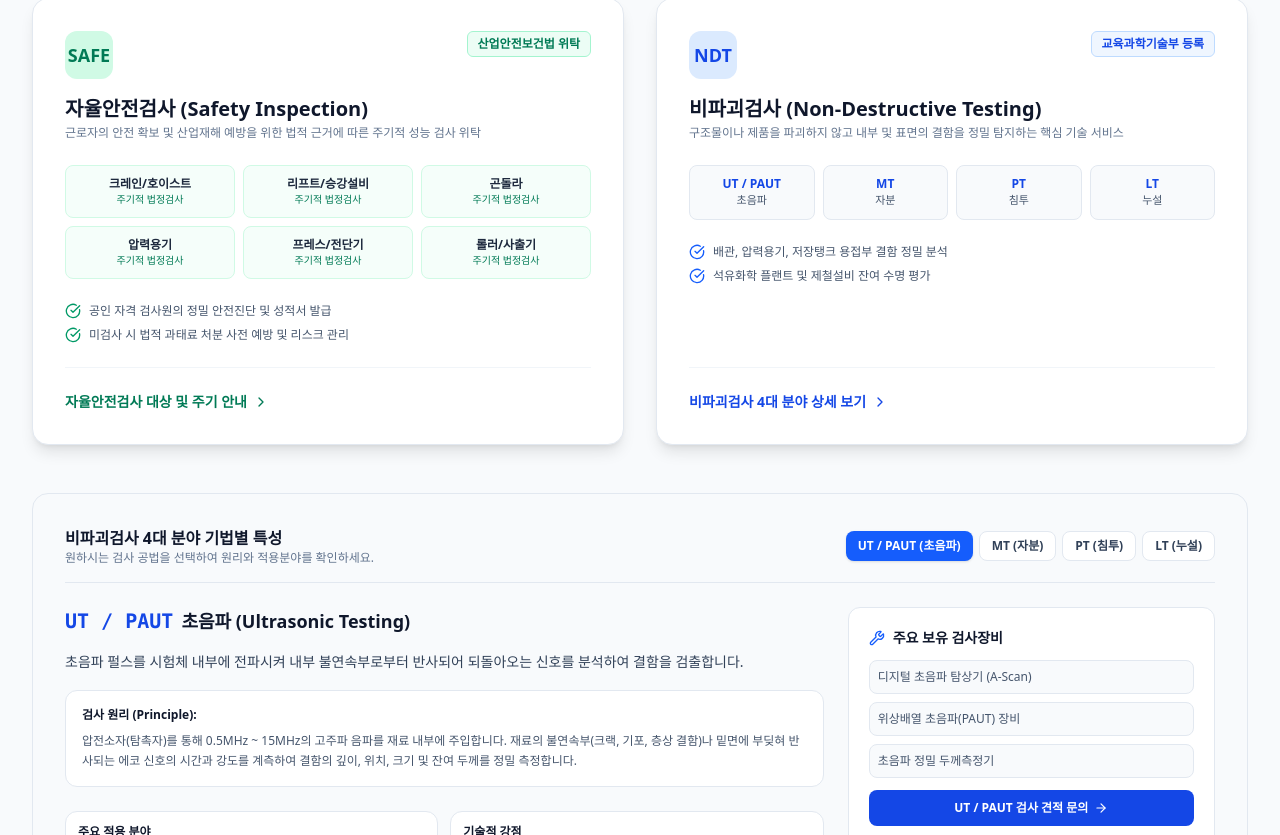
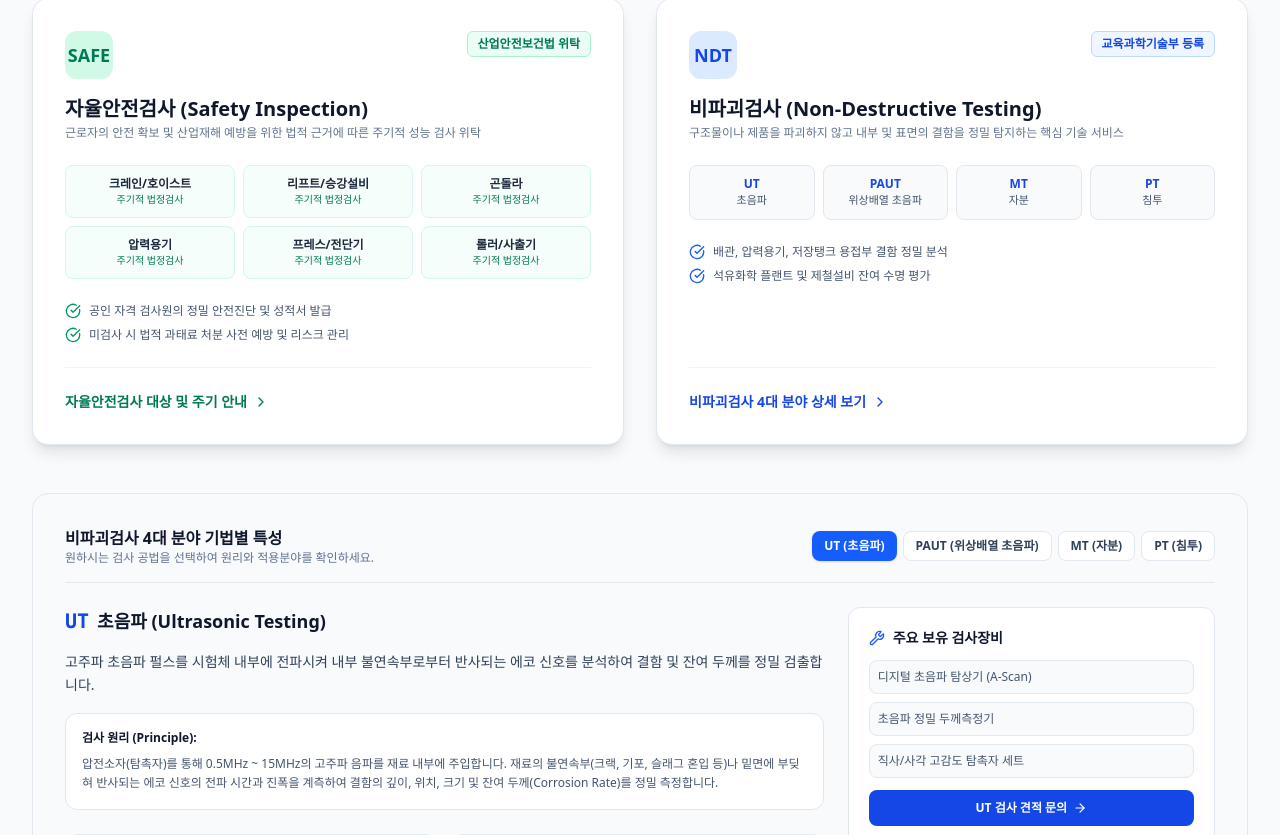
Before and after one commit to city4900-cmyk/wisetec02, a React (Vite) app: page / in a window 1280 px wide. Shown: the part 1105-1940 px from the top of the page. Built offline with nearby package versions, Linux system fonts and the light colour scheme; a web font is replaced by a local one.

Commit message:
feat(services): add PAUT service and streamline NDT offerings
- Add Phased Array Ultrasonic Testing (PAUT) as a dedicated NDT service
- Update inquiry form to include PAUT and remove legacy/out-of-scope categories
- Refine NDT service definitions and terminology across the site

```diff
--- a/src/components/InquiryForm.tsx
+++ b/src/components/InquiryForm.tsx
@@ -18,7 +18,7 @@ import { InquiryFormData } from '../types';
 import { COMPANY_INFO } from '../data/companyData';
 
 interface InquiryFormProps {
-  initialServiceCategory?: 'safety' | 'ndt' | 'patent_leak' | 'consulting' | 'other';
+  initialServiceCategory?: 'safety' | 'ndt' | 'other';
   onSubmittedSuccess?: () => void;
 }
 
@@ -33,7 +33,7 @@ export const InquiryForm: React.FC<InquiryFormProps> = ({
     phoneNumber: '',
     email: '',
     serviceCategory: initialServiceCategory,
-    ndtSubCategories: ['UT', 'MT'],
+    ndtSubCategories: ['UT', 'PAUT'],
     targetEquipment: '',
     location: '',
     preferredDate: '',
@@ -53,9 +53,9 @@ export const InquiryForm: React.FC<InquiryFormProps> = ({
 
   const ndtOptions = [
     { code: 'UT', label: '초음파 (UT)' },
+    { code: 'PAUT', label: '위상배열 초음파 (PAUT)' },
     { code: 'MT', label: '자분 (MT)' },
     { code: 'PT', label: '침투 (PT)' },
-    { code: 'LT', label: '누설 (LT)' },
   ];
 
   const handleNdtCheckbox = (code: string) => {
@@ -202,9 +202,7 @@ export const InquiryForm: React.FC<InquiryFormProps> = ({
                   ? `비파괴검사 (${submittedReceipt.data.ndtSubCategories.join(', ')})`
                   : submittedReceipt.data.serviceCategory === 'safety'
                   ? '자율안전검사 위탁'
-                  : submittedReceipt.data.serviceCategory === 'patent_leak'
-                  ? '특허 곤돌라 진공 누설검사'
-                  : '기타 기술시험/컨설팅'}
+                  : '기타 업무 문의'}
               </span>
             </div>
             <div className="flex justify-between border-t border-slate-200 pt-2">
@@ -224,7 +222,7 @@ export const InquiryForm: React.FC<InquiryFormProps> = ({
                   phoneNumber: '',
                   email: '',
                   serviceCategory: 'ndt',
-                  ndtSubCategories: ['UT', 'MT'],
+                  ndtSubCategories: ['UT', 'PAUT'],
                   targetEquipment: '',
                   location: '',
                   preferredDate: '',
@@ -326,11 +324,11 @@ export const InquiryForm: React.FC<InquiryFormProps> = ({
             </h4>
 
             {/* Main Category Tabs */}
-            <div className="grid grid-cols-2 sm:grid-cols-4 gap-3">
+            <div className="grid grid-cols-1 sm:grid-cols-3 gap-3">
               <button
                 type="button"
                 onClick={() => setFormData({ ...formData, serviceCategory: 'safety' })}
-                className={`p-3 rounded-xl border text-left transition-all ${
+                className={`p-3.5 rounded-xl border text-left transition-all ${
                   formData.serviceCategory === 'safety'
                     ? 'bg-emerald-50 border-emerald-600 text-emerald-900 font-bold ring-1 ring-emerald-600'
                     : 'bg-slate-50 border-slate-200 text-slate-700 hover:bg-slate-100'
@@ -343,7 +341,7 @@ export const InquiryForm: React.FC<InquiryFormProps> = ({
               <button
                 type="button"
                 onClick={() => setFormData({ ...formData, serviceCategory: 'ndt' })}
-                className={`p-3 rounded-xl border text-left transition-all ${
+                className={`p-3.5 rounded-xl border text-left transition-all ${
                   formData.serviceCategory === 'ndt'
                     ? 'bg-blue-50 border-blue-600 text-blue-900 font-bold ring-1 ring-blue-600'
                     : 'bg-slate-50 border-slate-200 text-slate-700 hover:bg-slate-100'
@@ -355,28 +353,15 @@ export const InquiryForm: React.FC<InquiryFormProps> = ({
 
               <button
                 type="button"
-                onClick={() => setFormData({ ...formData, serviceCategory: 'patent_leak' })}
-                className={`p-3 rounded-xl border text-left transition-all ${
-                  formData.serviceCategory === 'patent_leak'
-                    ? 'bg-amber-50 border-amber-600 text-amber-900 font-bold ring-1 ring-amber-600'
+                onClick={() => setFormData({ ...formData, serviceCategory: 'other' })}
+                className={`p-3.5 rounded-xl border text-left transition-all ${
+                  formData.serviceCategory === 'other'
+                    ? 'bg-slate-800 border-slate-900 text-white font-bold ring-1 ring-slate-800'
                     : 'bg-slate-50 border-slate-200 text-slate-700 hover:bg-slate-100'
                 }`}
               >
-                <div className="text-xs text-amber-600 font-semibold mb-1">특허 보유기술</div>
-                <div className="text-sm font-bold">곤돌라 진공 누설검사</div>
-              </button>
-
-              <button
-                type="button"
-                onClick={() => setFormData({ ...formData, serviceCategory: 'consulting' })}
-                className={`p-3 rounded-xl border text-left transition-all ${
-                  formData.serviceCategory === 'consulting'
-                    ? 'bg-indigo-50 border-indigo-600 text-indigo-900 font-bold ring-1 ring-indigo-600'
-                    : 'bg-slate-50 border-slate-200 text-slate-700 hover:bg-slate-100'
-                }`}
-              >
-                <div className="text-xs text-indigo-600 font-semibold mb-1">종합 컨설팅</div>
-                <div className="text-sm font-bold">기술시험 및 분석</div>
+                <div className="text-xs text-slate-500 font-semibold mb-1">기타 문의</div>
+                <div className="text-sm font-bold">업무 제휴 및 일반</div>
               </button>
             </div>
 
@@ -386,7 +371,7 @@ export const InquiryForm: React.FC<InquiryFormProps> = ({
                 <span className="text-xs font-bold text-slate-700 block">
                   상세 NDT 검사 기법 (복수 선택 가능):
                 </span>
-                <div className="grid grid-cols-2 sm:grid-cols-5 gap-2">
+                <div className="grid grid-cols-2 sm:grid-cols-4 gap-2">
                   {ndtOptions.map((opt) => {
                     const checked = formData.ndtSubCategories.includes(opt.code);
                     return (
--- a/src/data/companyData.ts
+++ b/src/data/companyData.ts
@@ -130,23 +130,45 @@ export const NDT_SERVICES: NdtServiceItem[] = [
     id: 'ut',
     nameKo: '초음파',
     nameEn: 'Ultrasonic Testing',
-    code: 'UT / PAUT',
-    summary: '초음파 펄스를 시험체 내부에 전파시켜 내부 불연속부로부터 반사되어 되돌아오는 신호를 분석하여 결함을 검출합니다.',
-    principle: '압전소자(탐촉자)를 통해 0.5MHz ~ 15MHz의 고주파 음파를 재료 내부에 주입합니다. 재료의 불연속부(크랙, 기포, 층상 결함)나 밑면에 부딪혀 반사되는 에코 신호의 시간과 강도를 계측하여 결함의 깊이, 위치, 크기 및 잔여 두께를 정밀 측정합니다.',
+    code: 'UT',
+    summary: '고주파 초음파 펄스를 시험체 내부에 전파시켜 내부 불연속부로부터 반사되는 에코 신호를 분석하여 결함 및 잔여 두께를 정밀 검출합니다.',
+    principle: '압전소자(탐촉자)를 통해 0.5MHz ~ 15MHz의 고주파 음파를 재료 내부에 주입합니다. 재료의 불연속부(크랙, 기포, 슬래그 혼입 등)나 밑면에 부딪혀 반사되는 에코 신호의 전파 시간과 진폭을 계측하여 결함의 깊이, 위치, 크기 및 잔여 두께(Corrosion Rate)를 정밀 측정합니다.',
     targetApplications: [
       '후판, 단조재 및 배관 잔여 두께 정밀 측정 (Corrosion Mapping)',
-      '용접부 내부 균열(Crack) 및 융합 불량 검사',
+      '압력용기 및 배관 맞대기 용접부 내부 균열(Crack) 및 용융 불량 검사',
       '샤프트, 롤러, 회전기계 축의 피로 균열 검사',
       '복합소재 적층 결함 및 박리(Delamination) 진단',
     ],
     advantages: [
       '방사선 피폭 위험이 없어 현장 작업 중에도 즉시 안전하게 수행 가능',
       '두께가 두꺼운 부재의 깊은 결함도 높은 투과력으로 검출',
-      '결함의 깊이와 위치를 실시간 수치로 즉각 확인 가능',
+      '결함의 깊이와 위치를 실시간 A-Scan 신호 및 수치로 즉각 확인 가능',
     ],
-    equipment: ['디지털 초음파 탐상기 (A-Scan)', '위상배열 초음파(PAUT) 장비', '초음파 정밀 두께측정기'],
+    equipment: ['디지털 초음파 탐상기 (A-Scan)', '초음파 정밀 두께측정기', '직사/사각 고감도 탐촉자 세트'],
     color: 'border-indigo-500 text-indigo-600 bg-indigo-50',
-    badge: '신속 정밀진단',
+    badge: '내부결함/두께진단',
+  },
+  {
+    id: 'paut',
+    nameKo: '위상배열 초음파',
+    nameEn: 'Phased Array Ultrasonic Testing',
+    code: 'PAUT',
+    summary: '다채널 미세 진동자를 전자적으로 제어하여 빔 각도와 초점을 가변 스캔하며, 결함의 단면 및 입체 형상을 실시간 2D/3D 컬러 영상으로 시각화합니다.',
+    principle: '다채널(16~64채널 이상) 프로브의 각 진동자에 미세한 시간 지연(Phase Delay)을 인가하여 초음파 빔을 원하는 각도(Sectorial Scan)와 초점 깊이로 전자 집속합니다. 단일 프로브 스캔만으로 용접부 전 단면(S-Scan, B-Scan, C-Scan)을 고속 스캔하고 결함의 정밀 크기 및 위치를 실시간 2D/3D 그래픽으로 완벽히 가시화합니다.',
+    targetApplications: [
+      '고온·고압 배관 및 원자력/석유화학 플랜트 핵심 용접부 비파괴 검사',
+      '방사선투과검사(RT) 대체 검사 (방사선 위험 없는 친환경 정밀 대체 공법)',
+      '복잡한 형상의 플랜지, 노즐, 엘보우 및 터빈 로터 정밀 검사',
+      '부식 맵핑(Corrosion Mapping) 및 복합재료 다층 구조 진단',
+    ],
+    advantages: [
+      'RT(방사선검사)를 완벽 대체하여 작업 구역 통제 없이 24시간 검사 가능',
+      '검사 데이터의 100% 디지털 영구 저장 및 2D/3D 단면 이미지 실시간 판독',
+      '단일 스캐닝으로 넓은 검사 범위를 고속 커버하여 공기 단축 및 신뢰도 극대화',
+    ],
+    equipment: ['최첨단 디지털 PAUT 탐상 시스템', '인코더 연동 휠 프로브 및 자동/반자동 스캐너', '초음파 해석 및 3D 렌더링 전용 소프트웨어'],
+    color: 'border-blue-600 text-blue-700 bg-blue-50',
+    badge: '첨단 2D/3D 영상화',
   },
   {
     id: 'mt',
@@ -191,28 +213,6 @@ export const NDT_SERVICES: NdtServiceItem[] = [
     equipment: ['염색 침투탐상 스프레이 세트', '수세성/용제제거성 형광 침투 시스템', '조도계 및 결함 비교 게이지'],
     color: 'border-rose-500 text-rose-600 bg-rose-50',
     badge: '비철금속 완벽대응',
-  },
-  {
-    id: 'lt',
-    nameKo: '누설',
-    nameEn: 'Leak Testing',
-    code: 'LT',
-    summary: '압력용기, 저장탱크, 배관 시스템의 기밀성(Tightness)을 검증하고 유체나 가스의 미세 누설 위치와 누설량을 정밀 측정합니다.',
-    principle: '검사 대상 내부와 외부에 압력차(가압 또는 진공 형성)를 형성한 뒤, 발포액(기포 형성법) 또는 헬륨/할로겐 추적가스를 사용하여 누설부를 정밀 감지합니다. 와이즈텍은 자체 특허인 **"곤돌라 고정식 진공상자 누설검사시스템"**을 통해 고소 부위에서도 고정밀 진공도(Negative Pressure)를 안정적으로 유지하며 검사합니다.',
-    targetApplications: [
-      '대형 저장탱크(오일탱크, LNG/LPG 탱크) 바닥판 및 벽체 용접부',
-      '화학 플랜트 진공 배관 및 열교환기 튜브 튜브시트 기밀 검사',
-      '가스 배관 매설부 및 밸브 플랜지 접합부 누설 탐지',
-      '선박 화물창(Cargo Hold) 및 해양플랜트 탱크 기밀성 평가',
-    ],
-    advantages: [
-      '와이즈텍 특허기술 적용으로 고소 및 곡면부에서도 고신뢰도 진공 밀착',
-      '유해 가스 누출 및 화재·폭발 위험 사전 원천 차단',
-      '극미량의 누설(Micro-leak)까지 신속하게 시각적/센서로 확인',
-    ],
-    equipment: ['특허 곤돌라 고정식 진공상자(Vacuum Box)', '진공 펌프 및 고정밀 디지털 차압계', '헬륨 질량분석 리크디텍터'],
-    color: 'border-emerald-500 text-emerald-600 bg-emerald-50',
-    badge: '와이즈텍 특허기술 연계',
   },
 ];
 
@@ -316,7 +316,7 @@ export const NOTICES: NoticeItem[] = [
     isImportant: false,
     content: `고객 여러분의 편의성을 높이고자 (주)와이즈텍 공식 웹사이트를 새롭게 개편하였습니다.
 
-홈페이지를 통해 자율안전검사 위탁, 비파괴검사 공인 4대 분야(UT, MT, PT, LT), 등록 면허 및 ISO 인증 현황을 손쉽게 확인하실 수 있으며, '온라인 견적 문의'를 통해 빠르고 정확한 비용 산출 및 일정 조율이 가능합니다.
+홈페이지를 통해 자율안전검사 위탁, 비파괴검사 공인 핵심 분야(UT, PAUT, MT, PT), 등록 면허 및 ISO 인증 현황을 손쉽게 확인하실 수 있으며, '온라인 견적 문의'를 통해 빠르고 정확한 비용 산출 및 일정 조율이 가능합니다.
 
 언제나 최상의 서비스를 제공하는 (주)와이즈텍이 되겠습니다. 감사합니다.`,
   },
@@ -332,7 +332,7 @@ export const FAQS: FaqItem[] = [
   {
     id: 2,
     question: '비파괴검사(NDT) 견적 산출 시 필요한 정보는 무엇인가요?',
-    answer: '검사 대상 품목(배관, 압력용기, 탱크 등), 재질 및 두께, 검사 수량(Point 또는 길이 m), 희망 검사 방식(UT, MT, PT, LT), 검사 현장 위치 및 일정 등을 알려주시면 가장 신속하고 정확한 맞춤 견적서를 산출해 드립니다. 도면이나 사양서가 있으시면 온라인 문의 시 첨부해주시면 더욱 정확합니다.',
+    answer: '검사 대상 품목(배관, 압력용기, 탱크 등), 재질 및 두께, 검사 수량(Point 또는 길이 m), 희망 검사 방식(UT, PAUT, MT, PT), 검사 현장 위치 및 일정 등을 알려주시면 가장 신속하고 정확한 맞춤 견적서를 산출해 드립니다. 도면이나 사양서가 있으시면 온라인 문의 시 첨부해주시면 더욱 정확합니다.',
     category: '견적/일정',
   },
   {
--- a/src/types.ts
+++ b/src/types.ts
@@ -69,7 +69,7 @@ export interface InquiryFormData {
   position: string;
   phoneNumber: string;
   email: string;
-  serviceCategory: 'ndt' | 'safety' | 'patent_leak' | 'consulting' | 'other';
+  serviceCategory: 'ndt' | 'safety' | 'other';
   ndtSubCategories: string[];
   targetEquipment: string;
   location: string;
--- a/src/views/ContactView.tsx
+++ b/src/views/ContactView.tsx
@@ -64,7 +64,7 @@ export const ContactView: React.FC<ContactViewProps> = ({
             고객지원 및 온라인 견적·상담 문의
           </h1>
           <p className="text-sm sm:text-base text-slate-300 leading-relaxed">
-            비파괴검사(NDT), 자율안전검사 위탁, 특허 곤돌라 누설검사 등 궁금하신 사항을 남겨주시면
+            비파괴검사(NDT: UT, PAUT, MT, PT), 자율안전검사 위탁 등 궁금하신 사항을 남겨주시면
             전문 엔지니어가 신속하고 정확하게 맞춤 상담을 진행해 드립니다.
           </p>
         </div>
--- a/src/views/ServicesView.tsx
+++ b/src/views/ServicesView.tsx
@@ -216,7 +216,7 @@ export const ServicesView: React.FC<ServicesViewProps> = ({
             </div>
 
             <p className="text-sm text-slate-700 leading-relaxed max-w-4xl">
-              비파괴검사란 구조물이나 부품, 소재를 손상시키거나 파괴하지 않고 물리적 현상(초음파, 자기, 침투, 기밀 누설 등)을 응용하여 내부 및 표면의 결함 여부와 상태를 판정하는 공인 정밀 기술 서비스입니다.
+              비파괴검사란 구조물이나 부품, 소재를 손상시키거나 파괴하지 않고 물리적 현상(초음파 음향 전파, 위상배열 전자 빔 집속, 자속 누설, 모세관 침투 등)을 응용하여 내부 및 표면의 결함 여부와 건전성을 판정하는 공인 정밀 기술 서비스입니다.
               (주)와이즈텍은 최고의 숙련 기술자와 첨단 검사장비를 통해 신뢰할 수 있는 성적서를 제공합니다.
             </p>
           </div>
@@ -262,10 +262,10 @@ export const ServicesView: React.FC<ServicesViewProps> = ({
                 </div>
 
                 <div className="text-xs text-slate-500 font-medium">
-                  {selectedNdt.id === 'lt' && (
-                    <span className="bg-amber-50 text-amber-900 border border-amber-300 px-3 py-1 rounded-lg font-bold flex items-center gap-1.5">
-                      <Sparkles className="w-3.5 h-3.5 text-amber-600" />
-                      <span>와이즈텍 특허 곤돌라 시스템 연계</span>
+                  {selectedNdt.id === 'paut' && (
+                    <span className="bg-blue-50 text-blue-900 border border-blue-300 px-3 py-1 rounded-lg font-bold flex items-center gap-1.5">
+                      <Sparkles className="w-3.5 h-3.5 text-blue-600" />
+                      <span>RT 대체 친환경 첨단 검사</span>
                     </span>
                   )}
                 </div>
@@ -342,7 +342,7 @@ export const ServicesView: React.FC<ServicesViewProps> = ({
                 { step: '01', title: '의뢰 및 도면 검토', desc: '검사 부위 및 재질, 규격 확인' },
                 { step: '02', title: '검사 계획 수립', desc: 'NDT 기법 선정 및 인력 편성' },
                 { step: '03', title: '현장 방문 & 전처리', desc: '검사면 세척 및 안전 점검' },
-                { step: '04', title: '정밀 비파괴 탐상', desc: 'UT/MT/PT/LT 표준 검사 수행' },
+                { step: '04', title: '정밀 비파괴 탐상', desc: 'UT/PAUT/MT/PT 표준 검사 수행' },
                 { step: '05', title: '결함 분석 & 판정', desc: '기술책임자 정밀 데이터 판독' },
                 { step: '06', title: '공식 성적서 발행', desc: '시험성적서 및 보고서 납품' },
               ].map((p) => (
```
